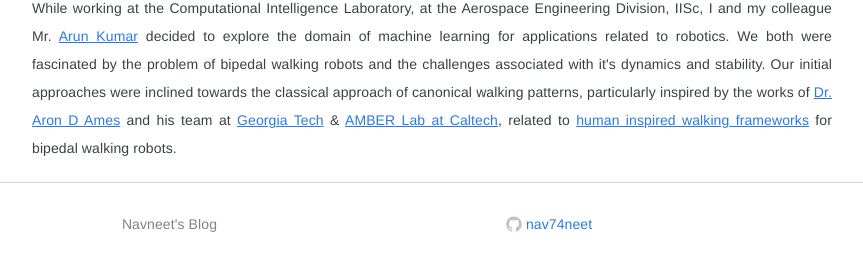
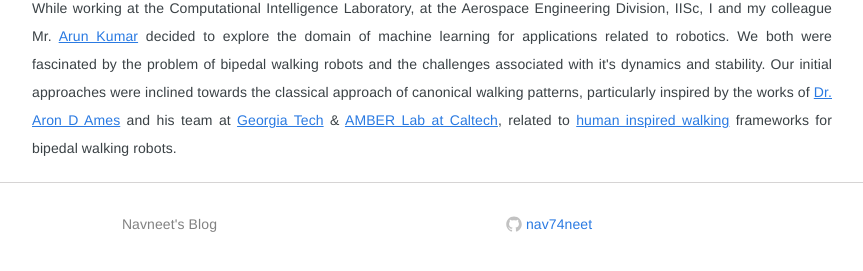
Before and after one commit to navuboy/navuboy.github.io, a Jekyll site: the page built from _posts/2018-06-12-ddpg.md, in a window 1280 px wide. Shown: the part 462-733 px from the top of the page, without its empty margins (208-1071 px from the left). Built offline with Jekyll 4.4.1, drawn with Linux system fonts in a browser that asks for light colours; some web fonts are replaced.

Commit message:
Updated post

```diff
--- a/_posts/2018-06-12-ddpg.md
+++ b/_posts/2018-06-12-ddpg.md
@@ -12,4 +12,4 @@
 <p style="text-align:justify">But the same cannot be said in the case of a walking robot. There are lots of physical constraints associated with the model and the environment the robot interacts with. This requires complex levels of control theory and accurate mathematical computations. But there's an alternative solution to the problem of bipedal walking robot - Reinforcement Learning.</p>
 
 ## History:
-<p style="text-align:justify">While working at the Computational Intelligence Laboratory, at the Aerospace Engineering Division, IISc, I and my colleague Mr. <a href="https://www.linkedin.com/in/ioarun/" class="md-link">Arun Kumar</a> decided to explore the domain of machine learning for applications related to robotics. We both were fascinated by the problem of bipedal walking robots and the challenges associated with it's dynamics and stability. Our initial approaches were inclined towards the classical approach of canonical walking patterns, particularly inspired by the works of <a href="http://ames.gatech.edu/" class="md-link"> Dr. Aron D Ames</a> and his team at <a href="https://www.gatech.edu/" class="md-link">Georgia Tech</a> & <a href="http://www.bipedalrobotics.com/" class="md-link">AMBER Lab at Caltech</a>, related to <a href="http://ames.gatech.edu/ijbbr_2014.pdf" class="md-link">human inspired walking frameworks</a> for bipedal walking robots.</p>
+<p style="text-align:justify">While working at the Computational Intelligence Laboratory, at the Aerospace Engineering Division, IISc, I and my colleague Mr. <a href="https://www.linkedin.com/in/ioarun/" class="md-link">Arun Kumar</a> decided to explore the domain of machine learning for applications related to robotics. We both were fascinated by the problem of bipedal walking robots and the challenges associated with it's dynamics and stability. Our initial approaches were inclined towards the classical approach of canonical walking patterns, particularly inspired by the works of <a href="http://ames.gatech.edu/" class="md-link"> Dr. Aron D Ames</a> and his team at <a href="https://www.gatech.edu/" class="md-link">Georgia Tech</a> & <a href="http://www.bipedalrobotics.com/" class="md-link">AMBER Lab at Caltech</a>, related to <a href="http://ames.gatech.edu/ijbbr_2014.pdf" class="md-link">human inspired walking</a> frameworks for bipedal walking robots.</p>
```
